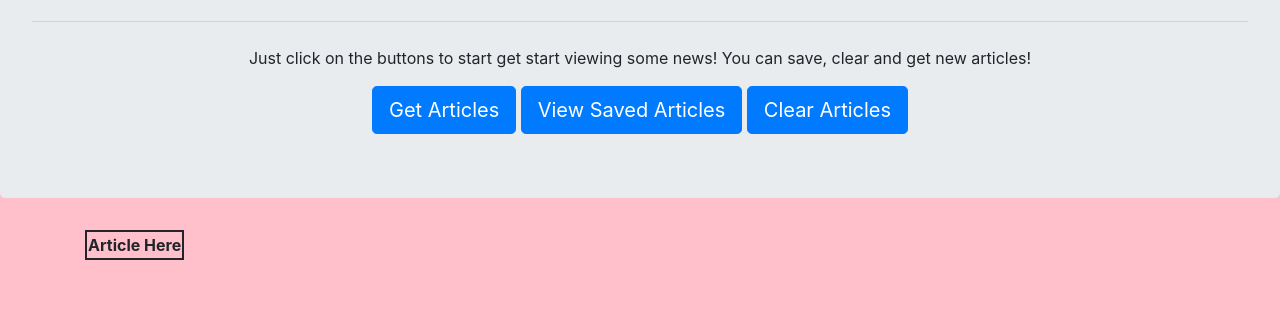
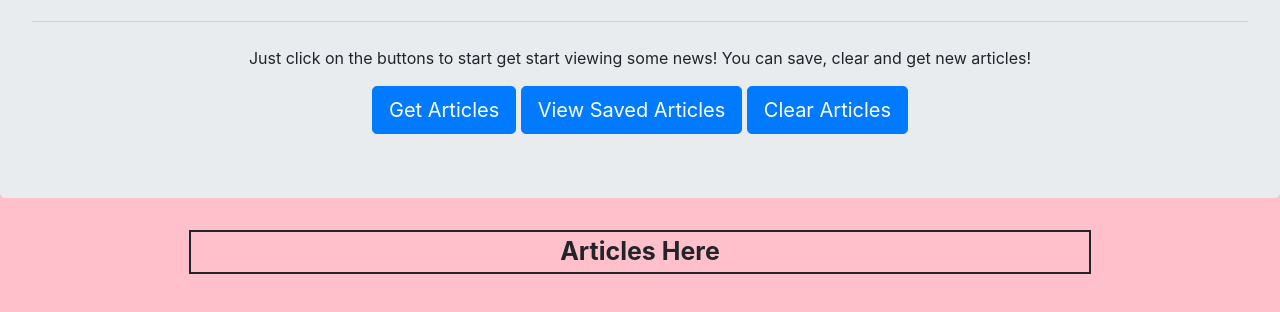
Before and after one commit to mhvue/scrape-news-time, a website: page public/index.html in a window 1280 px wide. Shown: the part 172-484 px from the top of the page. Drawn offline with nearby package versions, Linux system fonts and the light colour scheme.

Commit message:
change font size for th. change width size of table

```diff
--- a/public/css/style.css
+++ b/public/css/style.css
@@ -2,7 +2,18 @@ body {
     background-color: pink;
 }
 
+table {
+    margin-left: auto;
+    margin-right: auto;
+}
+
 tr,td {
     border: solid 2px;
-    width: auto;
+    padding: 10px;
 }
+
+th {
+    border: none;
+    width: 900px;
+    font-size: 25px;
+}
--- a/public/index.html
+++ b/public/index.html
@@ -27,7 +27,7 @@
       <div class="row no-gutters">
         <div class="col-md-12">
           <table class="articlesTable">
-            <th>Article Here</th>
+            <th>Articles Here</th>
 
           </table></div>
      </div>
--- a/public/js/app.js
+++ b/public/js/app.js
@@ -29,11 +29,6 @@ $("#get-button").on("click", function(){
              dataTitle + "<br>" + "<a href=' " +
             dataLink  + " 'target='_blank' '>Link Here</a>" +
             "<br>" + "<button class= 'addBtn'> Add Article </button>" );
-
-
-
-
-
         }
 
     });
--- a/routes/apiRoutes.js
+++ b/routes/apiRoutes.js
@@ -39,9 +39,7 @@ app.get("/api/all", function (req,res){
         res.json(err)
     })
 
-})
-
-
+});
 
 //once saved, user can add comment POST
 
```
